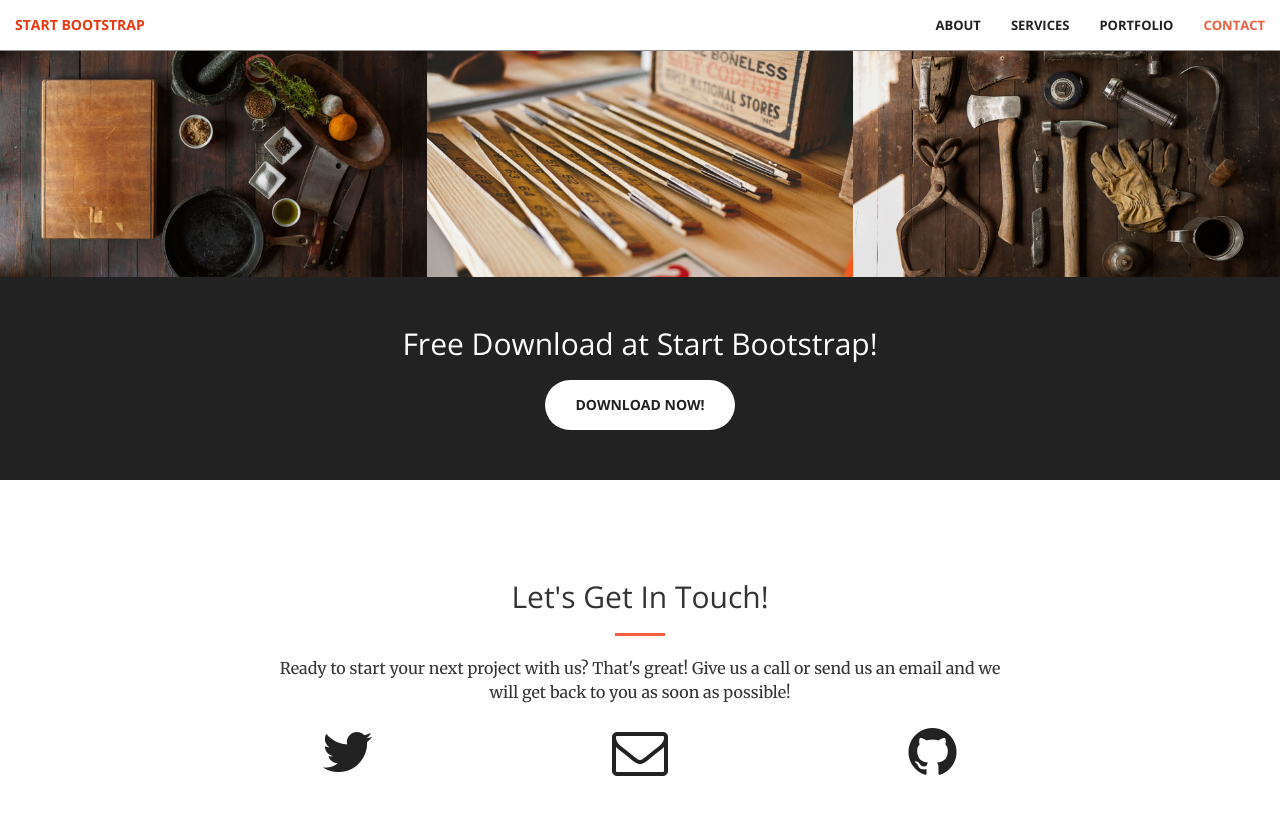
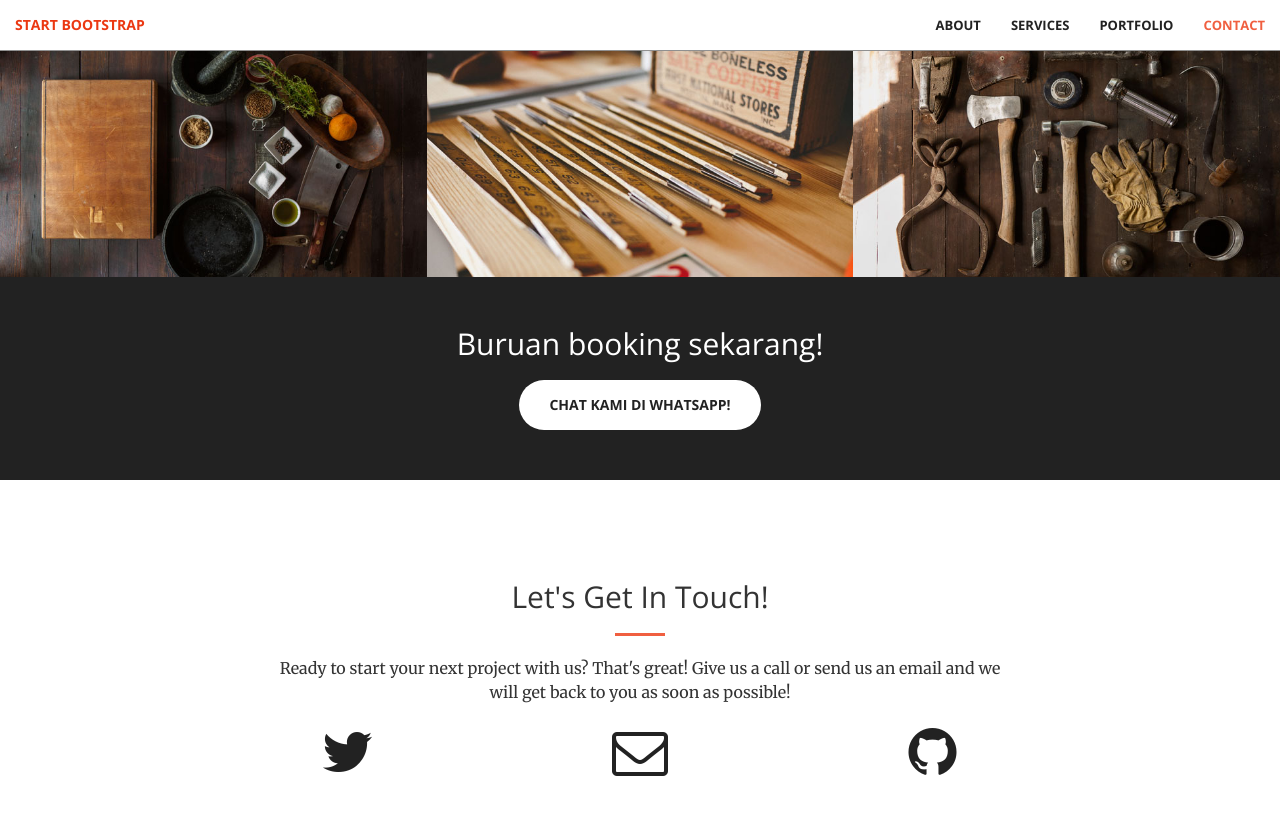
Before and after one commit to disetirin/disetirin, a Jekyll site: the page built from index.html, in a window 1280 px wide and 900 px high, scrolled down 1957 px. Shown: the top 815 px of the window. Built offline with Jekyll 4.4.1, drawn with Linux system fonts in a browser that asks for light colours.

Commit message:
Update aside.html

```diff
--- a/_includes/aside.html
+++ b/_includes/aside.html
@@ -1,8 +1,8 @@
   <aside class="bg-dark">
       <div class="container text-center">
           <div class="call-to-action">
-              <h2>Free Download at Start Bootstrap!</h2>
-              <a href="#" class="btn btn-default btn-xl wow tada">Download Now!</a>
+              <h2>Buruan booking sekarang!</h2>
+              <a href="#" class="btn btn-default btn-xl wow tada">Chat kami di WhatsApp!</a>
           </div>
       </div>
   </aside>
```
